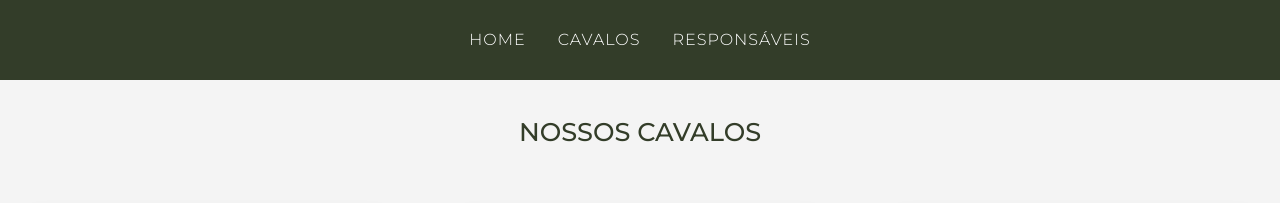
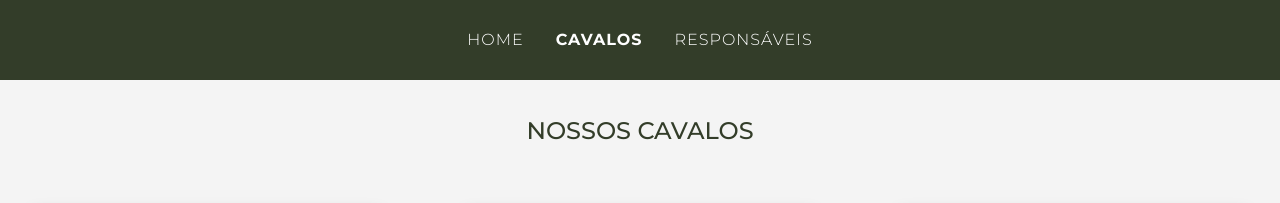
Before and after one commit to matheusmirandaferreira/Rancho-Montana, a React (Vite) app: page /horses in a window 1280 px wide. Shown: the top 203 px of the page. Built offline with nearby package versions, Linux system fonts and the light colour scheme.

Commit message:
Horses details page

```diff
--- a/src/components/Header/index.tsx
+++ b/src/components/Header/index.tsx
@@ -5,13 +5,30 @@ export function Header() {
     <S.Container>
       <ul>
         <li>
-          <a href="/">Home</a>
+          <a
+            className={`${window.location.pathname === '/' && 'active'}`}
+            href="/"
+          >
+            Home
+          </a>
         </li>
         <li>
-          <a href="/horses">Cavalos</a>
+          <a
+            className={`${window.location.pathname === '/horses' && 'active'}`}
+            href="/horses"
+          >
+            Cavalos
+          </a>
         </li>
         <li>
-          <a href="/responsible">Responsáveis</a>
+          <a
+            className={`${
+              window.location.pathname === '/responsible' && 'active'
+            }`}
+            href="/responsible"
+          >
+            Responsáveis
+          </a>
         </li>
       </ul>
     </S.Container>
--- a/src/components/Header/styles.ts
+++ b/src/components/Header/styles.ts
@@ -18,6 +18,10 @@ export const Container = styled.header`
 
     li {
       color: ${({ theme }) => theme.white};
+
+      a.active {
+        font-weight: 800;
+      }
     }
   }
 `;
--- a/src/components/HorseCard/index.tsx
+++ b/src/components/HorseCard/index.tsx
@@ -1,4 +1,5 @@
 import { HorseCardProps } from '../../lib';
+import { useNavigate } from 'react-router-dom';
 import * as S from './styles';
 
 export function HorseCard({
@@ -8,7 +9,12 @@ export function HorseCard({
   img,
   name,
   walkingStyle,
-}: Omit<HorseCardProps, 'uuid'>) {
+  uuid,
+}: HorseCardProps) {
+  const navigate = useNavigate();
+
+  const handleNavigate = (id: string) => navigate('/horses/' + id);
+
   return (
     <S.Container>
       <header className="header">
@@ -31,7 +37,7 @@ export function HorseCard({
             <span className="value">{walkingStyle}</span>
           </div>
         </div>
-        <button>Saiba mais</button>
+        <button onClick={() => handleNavigate(uuid)}>Saiba mais</button>
       </div>
     </S.Container>
   );
--- a/src/components/Title/index.tsx
+++ b/src/components/Title/index.tsx
@@ -5,7 +5,7 @@ type Props = {
 };
 
 export const Title = styled.h2<Props>`
-  font-size: 1.6rem;
+  font-size: 1.5rem;
   font-weight: 400;
 
   text-align: center;
--- /dev/null
+++ b/src/pages/HorsesDetails/index.tsx
@@ -0,0 +1,106 @@
+import { useParams } from 'react-router-dom';
+import { ContentWrapper } from '../../components/ContentWrapper';
+import * as S from './styles';
+
+export function HorsesDetails() {
+  const { id } = useParams();
+  const horses = [
+    {
+      uuid: '1234-123412-12341-aqefdfg',
+      birthDate: '14/05/2015',
+      breed: 'Manga larga',
+      color: 'Castanho',
+      imgs: [
+        'https://ciclovivo.com.br/wp-content/uploads/2018/10/iStock-536613027.jpg',
+        'https://ciclovivo.com.br/wp-content/uploads/2018/10/iStock-536613027.jpg',
+        'https://ciclovivo.com.br/wp-content/uploads/2018/10/iStock-536613027.jpg',
+        'https://ciclovivo.com.br/wp-content/uploads/2018/10/iStock-536613027.jpg',
+      ],
+      name: 'Tornado',
+      walkingStyle: 'Marcha picada',
+      preview:
+        'Lorem ipsum dolor sit amet, consectetur adipiscing elit. Quisque tempus nunc at neque ullamcorper.',
+      description:
+        'Lorem ipsum dolor sit amet, consectetur adipiscing elit. Quisque tempus nunc at neque ullamcorper, in bibendum tellus sollicitudin. Nunc at est lobortis, egestas velit vitae, tincidunt nibh. Vestibulum fringilla egestas commodo.',
+    },
+    {
+      uuid: '1234-123412-12341-qrnbvc',
+      birthDate: '14/05/2015',
+      breed: 'Manga larga',
+      color: 'Castanho',
+      imgs: [
+        'https://ciclovivo.com.br/wp-content/uploads/2018/10/iStock-536613027.jpg',
+        'https://ciclovivo.com.br/wp-content/uploads/2018/10/iStock-536613027.jpg',
+        'https://ciclovivo.com.br/wp-content/uploads/2018/10/iStock-536613027.jpg',
+        'https://ciclovivo.com.br/wp-content/uploads/2018/10/iStock-536613027.jpg',
+      ],
+      name: 'Tornado',
+      walkingStyle: 'Marcha picada',
+      preview:
+        'Lorem ipsum dolor sit amet, consectetur adipiscing elit. Quisque tempus nunc at neque ullamcorper.',
+      description:
+        'Lorem ipsum dolor sit amet, consectetur adipiscing elit. Quisque tempus nunc at neque ullamcorper, in bibendum tellus sollicitudin. Nunc at est lobortis, egestas velit vitae, tincidunt nibh. Vestibulum fringilla egestas commodo.',
+    },
+    {
+      uuid: '1234-123412-12341-ççvxkj',
+      birthDate: '14/05/2015',
+      breed: 'Manga larga',
+      color: 'Castanho',
+      imgs: [
+        'https://ciclovivo.com.br/wp-content/uploads/2018/10/iStock-536613027.jpg',
+        'https://ciclovivo.com.br/wp-content/uploads/2018/10/iStock-536613027.jpg',
+        'https://ciclovivo.com.br/wp-content/uploads/2018/10/iStock-536613027.jpg',
+        'https://ciclovivo.com.br/wp-content/uploads/2018/10/iStock-536613027.jpg',
+      ],
+      name: 'Tornado',
+      walkingStyle: 'Marcha picada',
+      preview:
+        'Lorem ipsum dolor sit amet, consectetur adipiscing elit. Quisque tempus nunc at neque ullamcorper.',
+      description:
+        'Lorem ipsum dolor sit amet, consectetur adipiscing elit. Quisque tempus nunc at neque ullamcorper, in bibendum tellus sollicitudin. Nunc at est lobortis, egestas velit vitae, tincidunt nibh. Vestibulum fringilla egestas commodo.',
+    },
+    {
+      uuid: '1234-123412-12341-uiygbo',
+      birthDate: '14/05/2015',
+      breed: 'Manga larga',
+      color: 'Castanho',
+      imgs: [
+        'https://ciclovivo.com.br/wp-content/uploads/2018/10/iStock-536613027.jpg',
+        'https://ciclovivo.com.br/wp-content/uploads/2018/10/iStock-536613027.jpg',
+        'https://ciclovivo.com.br/wp-content/uploads/2018/10/iStock-536613027.jpg',
+        'https://ciclovivo.com.br/wp-content/uploads/2018/10/iStock-536613027.jpg',
+      ],
+      name: 'Tornado',
+      walkingStyle: 'Marcha picada',
+      preview:
+        'Lorem ipsum dolor sit amet, consectetur adipiscing elit. Quisque tempus nunc at neque ullamcorper.',
+      description:
+        'Lorem ipsum dolor sit amet, consectetur adipiscing elit. Quisque tempus nunc at neque ullamcorper, in bibendum tellus sollicitudin. Nunc at est lobortis, egestas velit vitae, tincidunt nibh. Vestibulum fringilla egestas commodo.',
+    },
+  ];
+
+  const selectedHorse = horses.find((item) => item.uuid === id);
+
+  return (
+    <ContentWrapper>
+      <div className="content">
+        {selectedHorse && (
+          <S.Container>
+            <div className="carousel">
+              <img src={selectedHorse.imgs[0]} />
+            </div>
+            <div className="infos">
+              <div className="title">{selectedHorse.name}</div>
+              <div className="birth-date">
+                Nascimento em {selectedHorse.birthDate}
+              </div>
+              <div className="preview">{selectedHorse.preview}</div>
+              <div className="preview">{selectedHorse.description}</div>
+              <div className="title">Documentos</div>
+            </div>
+          </S.Container>
+        )}
+      </div>
+    </ContentWrapper>
+  );
+}
--- /dev/null
+++ b/src/pages/HorsesDetails/styles.ts
@@ -0,0 +1,49 @@
+import styled, { css } from 'styled-components';
+
+export const Container = styled.div`
+  ${({ theme }) => css`
+    max-width: 1088px;
+    display: flex;
+    gap: 2rem;
+    justify-content: space-between;
+    margin: auto;
+
+    .carousel {
+      width: 45%;
+
+      img {
+        width: 100%;
+        height: 300px;
+        border-radius: 0.5rem;
+      }
+    }
+
+    .infos {
+      width: 45%;
+
+      .title {
+        text-transform: uppercase;
+        font-size: 1.125rem;
+        color: ${theme.primary700};
+      }
+
+      .birth-date {
+        margin: 1rem 0;
+        color: ${theme.primary500};
+        font-size: 0.75rem;
+      }
+
+      .preview {
+        font-size: 1rem;
+        line-height: 1.5rem;
+        color: ${theme.primary500};
+        font-weight: 400;
+        margin: 1rem 0;
+      }
+
+      .documents {
+        margin: 1rem;
+      }
+    }
+  `}
+`;
--- a/src/routes/index.tsx
+++ b/src/routes/index.tsx
@@ -1,12 +1,14 @@
 import { Route, Routes } from 'react-router-dom';
 import { Home } from '../pages/Home';
 import { Horses } from '../pages/Horses';
+import { HorsesDetails } from '../pages/HorsesDetails';
 
 export function Router() {
   return (
     <Routes>
       <Route path="/" element={<Home />} />
       <Route path="/horses" element={<Horses />} />
+      <Route path="/horses/:id" element={<HorsesDetails />} />
       <Route path="*" element={<h1>Não encontrado</h1>} />
     </Routes>
   );
```
